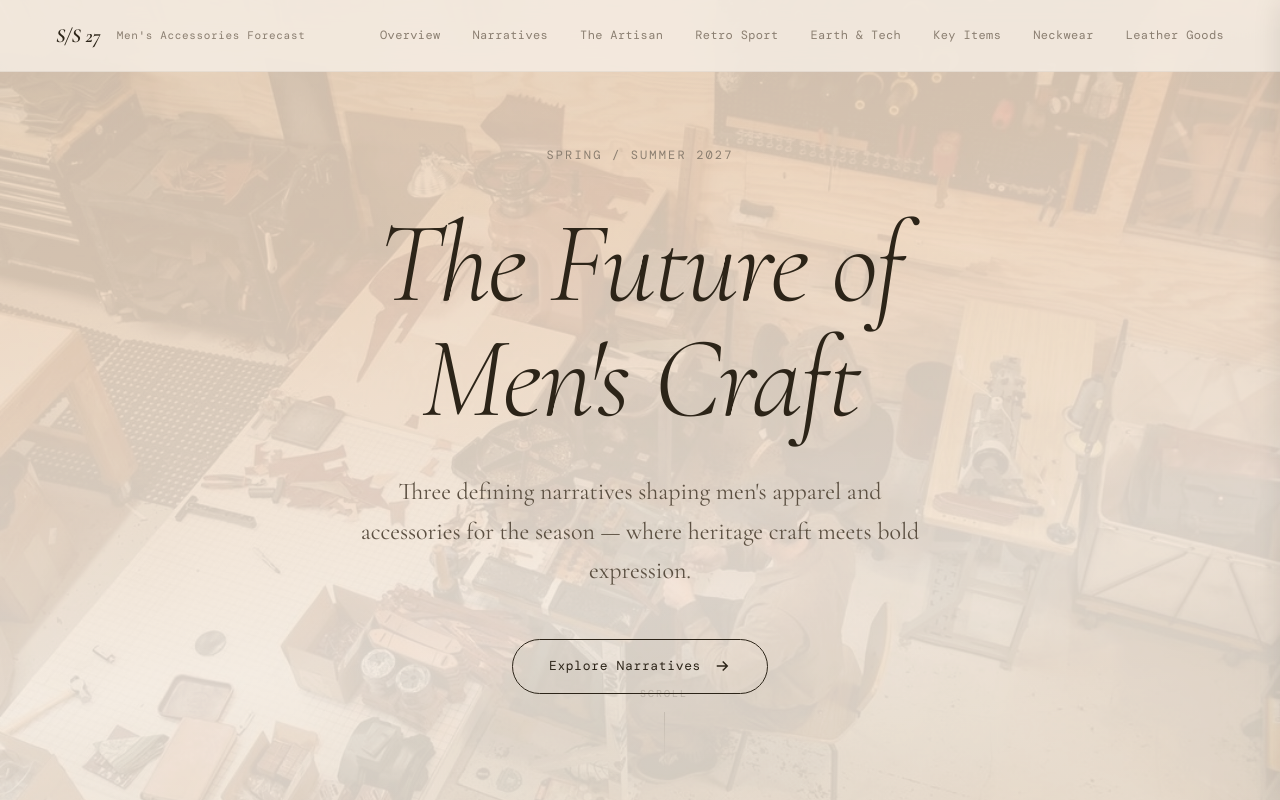
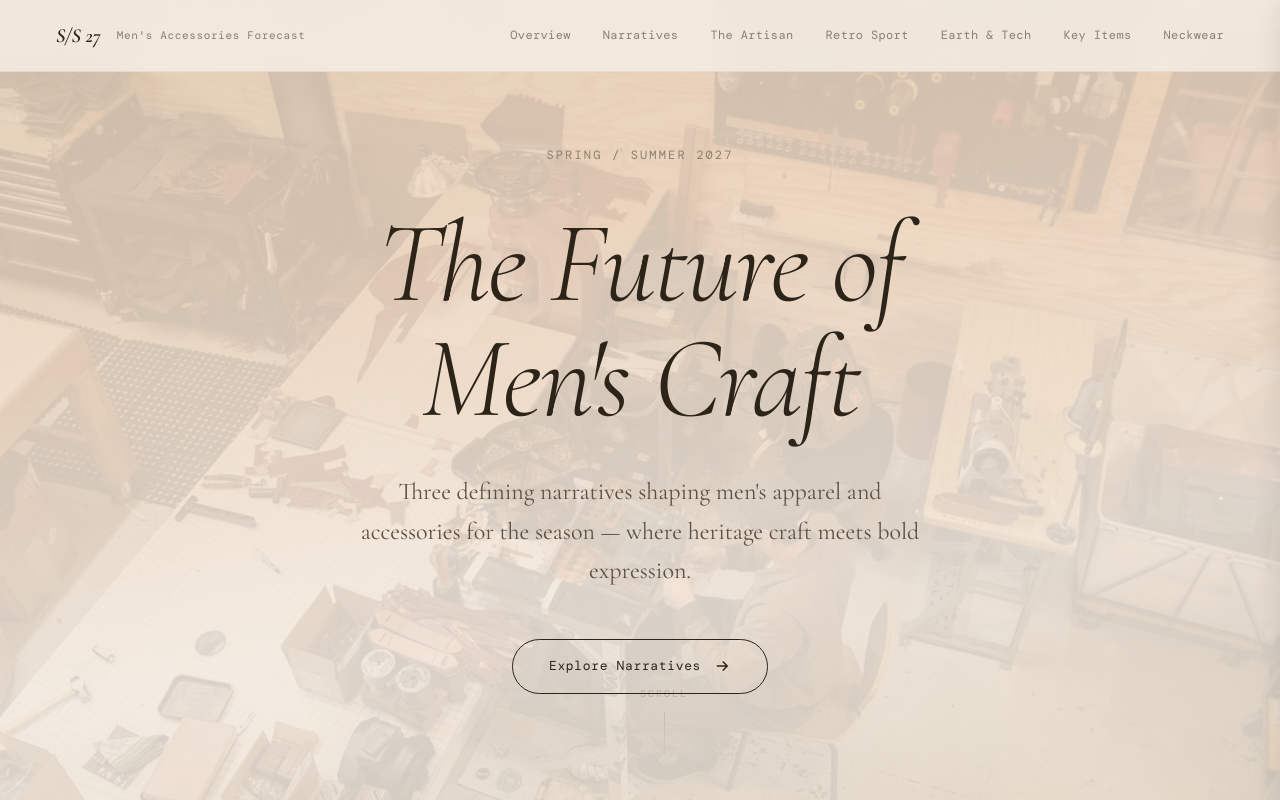
Before and after one commit to twinger19/SS27Trend, a plain HTML site: page index.html in a window 1280 px wide. Shown: the top 800 px of the page. Drawn offline with nearby package versions, Linux system fonts and the light colour scheme; a web font is replaced by a local one.

Commit message:
Removed Leather Tab

```diff
--- a/index.html
+++ b/index.html
@@ -774,7 +774,7 @@ body {
     <a href="womens.html">Women's</a>
     -->
     <a href="neckwear.html">Neckwear</a>
-    <a href="leather-goods.html">Leather Goods</a>
+    <!-- HIDDEN: <a href="leather-goods.html">Leather Goods</a> -->
   </div>
   <button class="mobile-hamburger" aria-label="Menu"><span></span><span></span><span></span></button>
 </nav>
@@ -792,7 +792,7 @@ body {
   <div class="mobile-drawer-section">
     <div class="mobile-drawer-label">All Pages</div>
     <a href="index.html" class="active">Men's Forecast</a>
-    <a href="leather-goods.html">Leather Goods</a>
+    <!-- HIDDEN: <a href="leather-goods.html">Leather Goods</a> -->
     <a href="neckwear.html">Neckwear</a>
     <!-- HIDDEN: <a href="womens.html">Women's Forecast</a> -->
   </div>
```
Also changed, not shown: leather-goods.html (+1 -1 lines), neckwear.html (+2 -2 lines), womens.html (+2 -2 lines), 2 other files.
